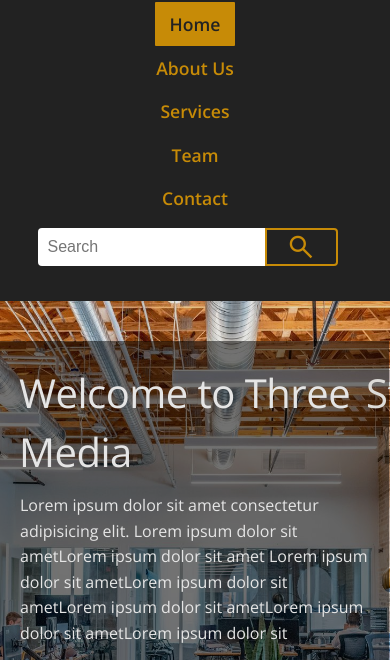
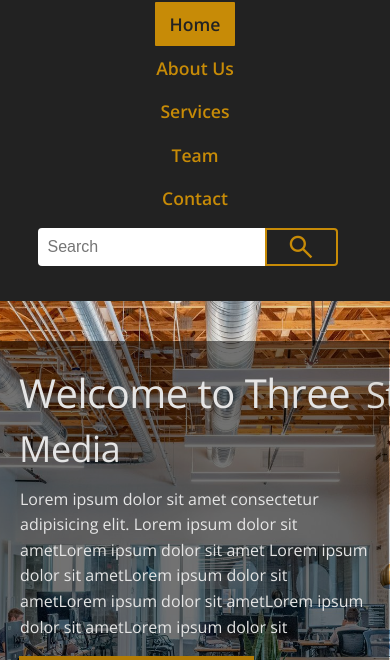
Before and after one commit to hard0257/mtm6130-final, a plain HTML site: page index.html in a window 390 px wide. Shown: the part 105-765 px from the top of the page. Drawn offline with nearby package versions, Linux system fonts and the light colour scheme.

Commit message:
Update main.css
star word and model word after checking or go through

```diff
--- a/css/main.css
+++ b/css/main.css
@@ -1092,7 +1092,7 @@ body, html {
     }
       .star-word,
   .media-word {
-    font-size: 1em; /* smaller text */
+    font-size: 0.9em; /* smaller text */
     font-weight: normal; /* remove bold */
   }
     /* Center everything in the header */
```
